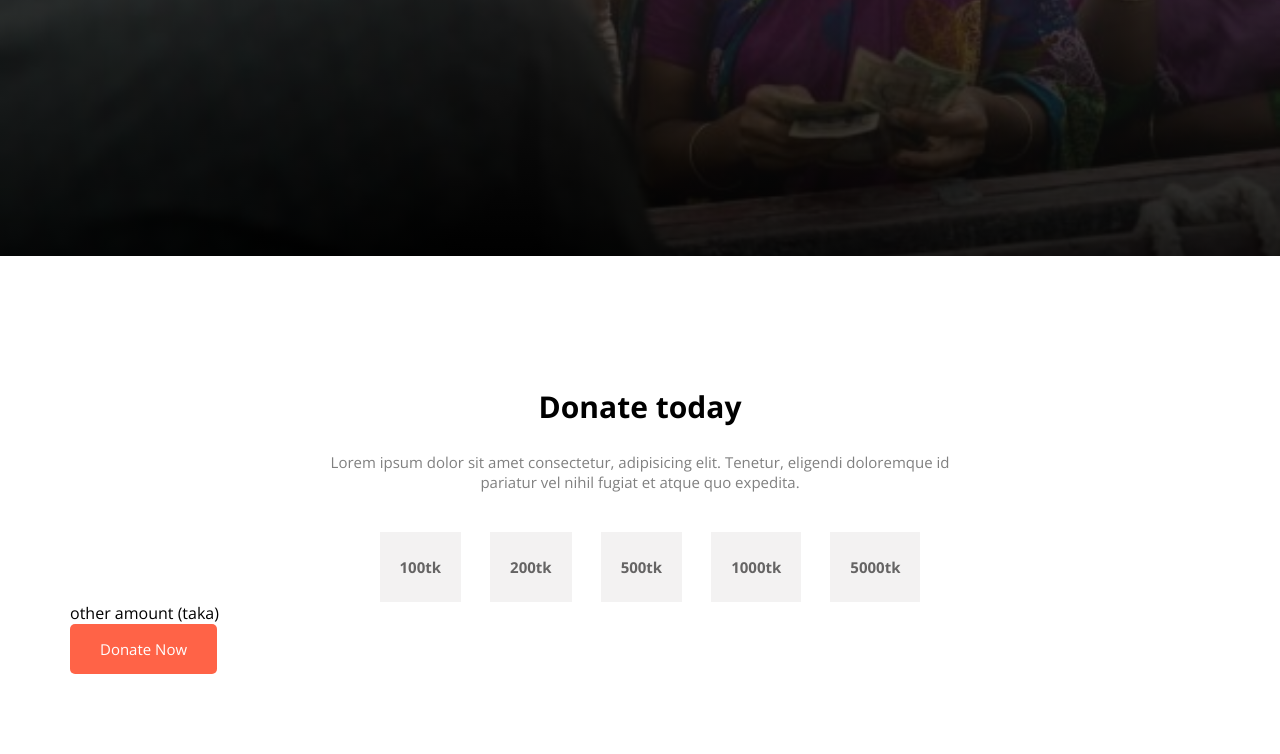
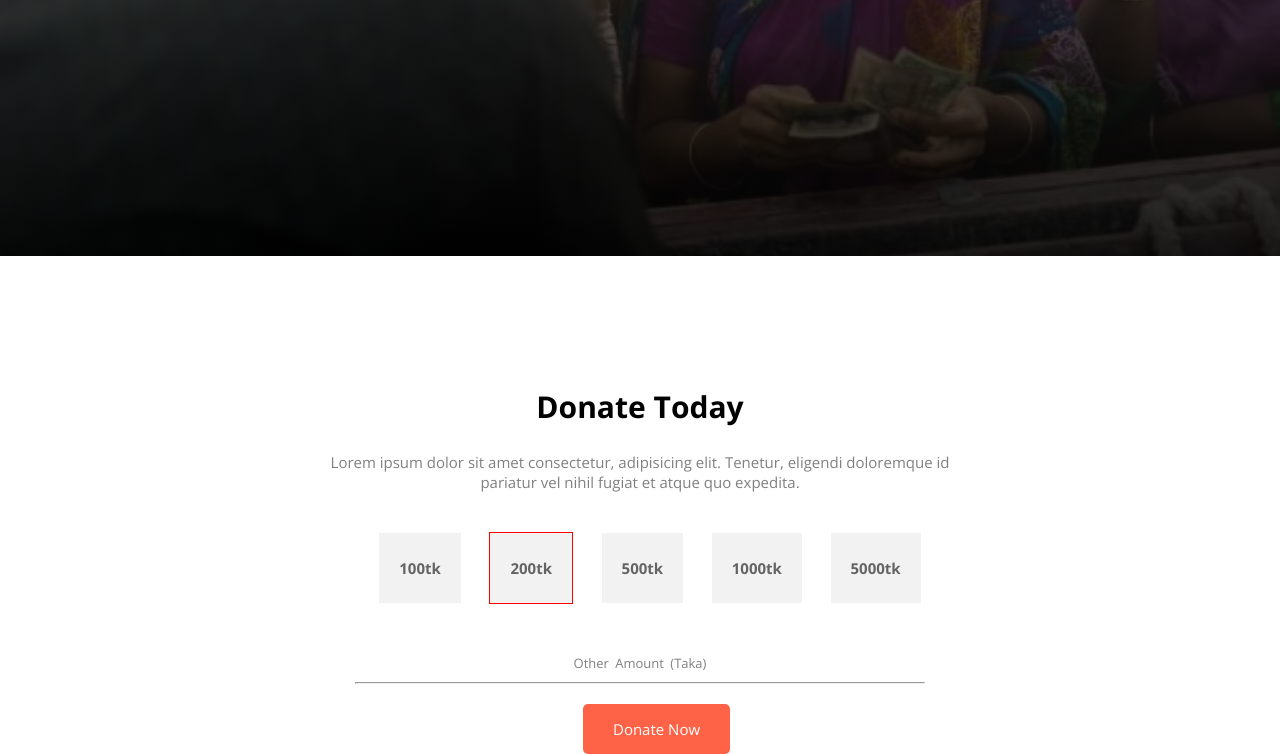
Before and after one commit to somaiya484/donate, a plain HTML site: page index.html in a window 1280 px wide. Shown: the part 544-1298 px from the top of the page. Before the commit the page ends 1218 px from the top, so only its background shows below. Drawn offline with nearby package versions, Linux system fonts and the light colour scheme.

Commit message:
second commit

```diff
--- a/index.html
+++ b/index.html
@@ -31,13 +31,14 @@
                 <div class="donate-amount">
                     <ul>
                         <li>100tk </li>
-                        <li>200tk</li>
+                        <li class="span">200tk</li>
                         <li>500tk</li>
                         <li>1000tk</li>
                         <li>5000tk</li>
                     </ul>
                 </div>
-                <p>other amount (taka)</p>
+                <p class="sub-title">other amount (taka)</p>
+                <hr class="line" >
                 <button class="primary-btn">Donate Now</button>
             </section>
     </main>
--- a/style.css
+++ b/style.css
@@ -57,6 +57,7 @@ header{
     font-size: 30px;
     text-align: center;
     margin-bottom: 25px;
+    text-transform: capitalize;
 }
 .donate-description{
     font-size: 15px;
@@ -84,4 +85,27 @@ header{
     color: rgb(101, 100, 100);
     font-weight: bold;
     font-size: 15px;
+    margin-bottom: 50px;
 }
+.span{
+    border: 1px solid red;
+}
+.sub-title{
+    text-align: center;
+    color: gray;
+    font-size: 13px;
+    font-weight: 200;
+    word-spacing: 3px;
+    text-transform: capitalize;
+    margin-bottom: 10px;
+}
+.line{
+    width: 50%;
+    align-items: center;
+    margin-left: 25%;
+    background-color: rgb(238, 233, 233);
+    margin-bottom: 20px;
+}
+.main-section .primary-btn{
+    margin-left: 45%;
+}
```
